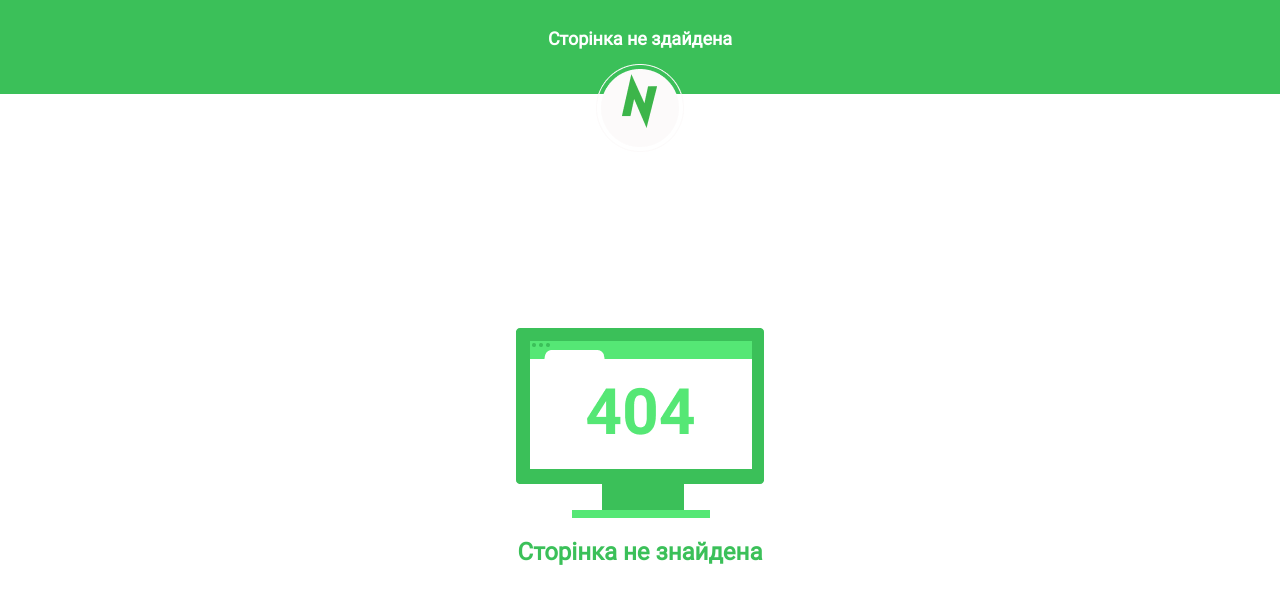
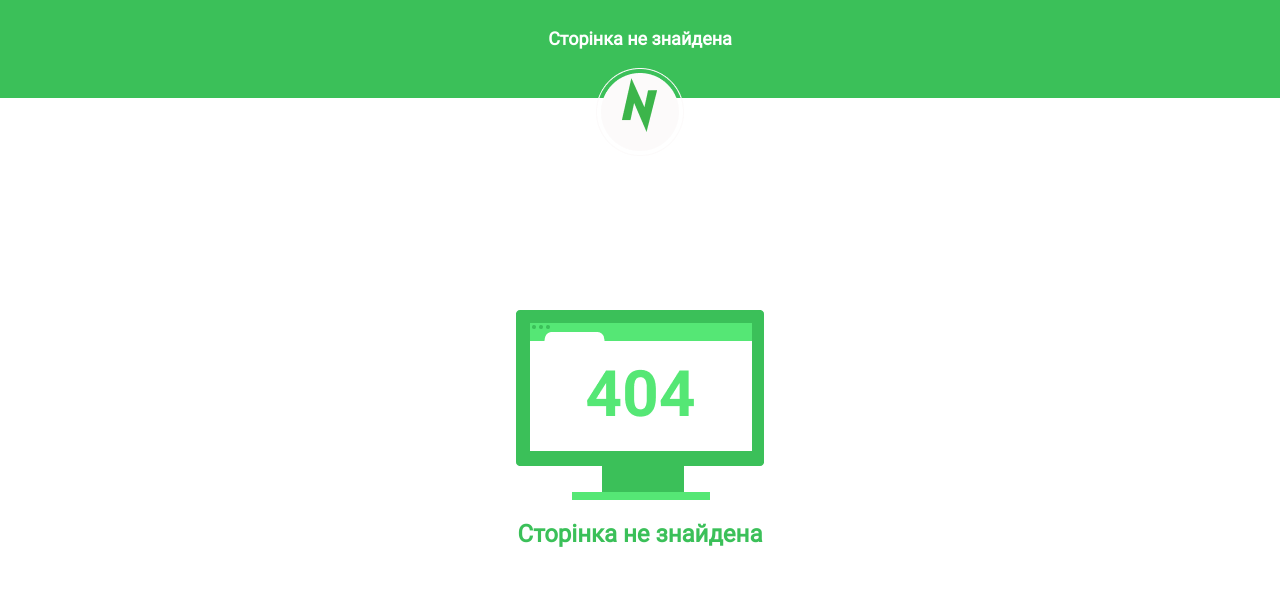
Before and after one commit to qubit88/nimh, a website built with webpack: page src/html/404.html in a window 1280 px wide. Built offline with nearby package versions, Linux system fonts and the light colour scheme.

Commit message:
move not found page content higher

```diff
--- a/src/html/404.html
+++ b/src/html/404.html
@@ -10,7 +10,7 @@
     <div class="container">
       <header class="header">
         <div class="header__text">
-          Cторінка не здайдена
+          Cторінка не знайдена
         </div>
       </header>
       <div class="notfound__content">
--- a/src/scss/_modal.scss
+++ b/src/scss/_modal.scss
@@ -21,6 +21,7 @@
     position: absolute;
     top: -23px;
     right: -13px;
+    cursor: pointer;
   }
   &__text {
     font-weight: bold;
--- a/src/scss/_notfound.scss
+++ b/src/scss/_notfound.scss
@@ -9,6 +9,7 @@
     flex-direction: column;
     justify-content: center;
     align-items: center;
+    margin-top: -5vh;
   }
   &__text {
     font-weight: bold;
```
